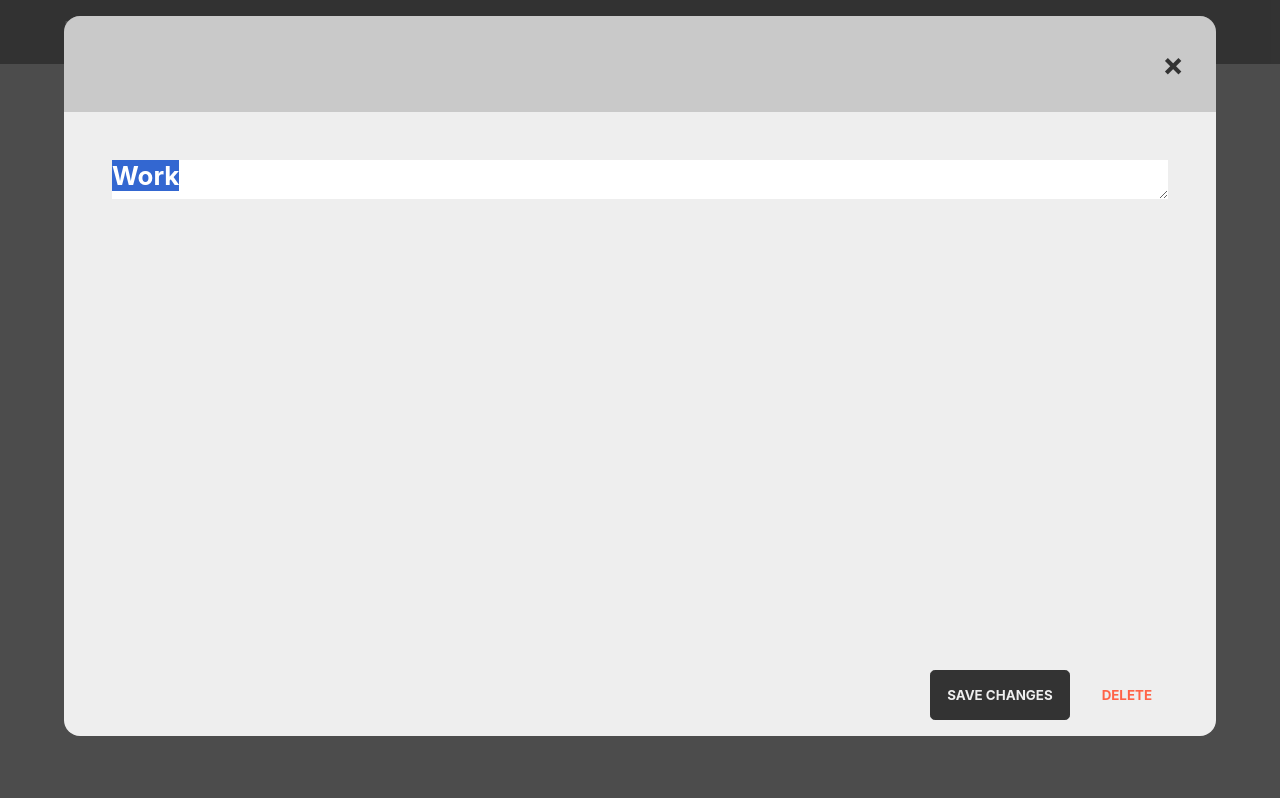
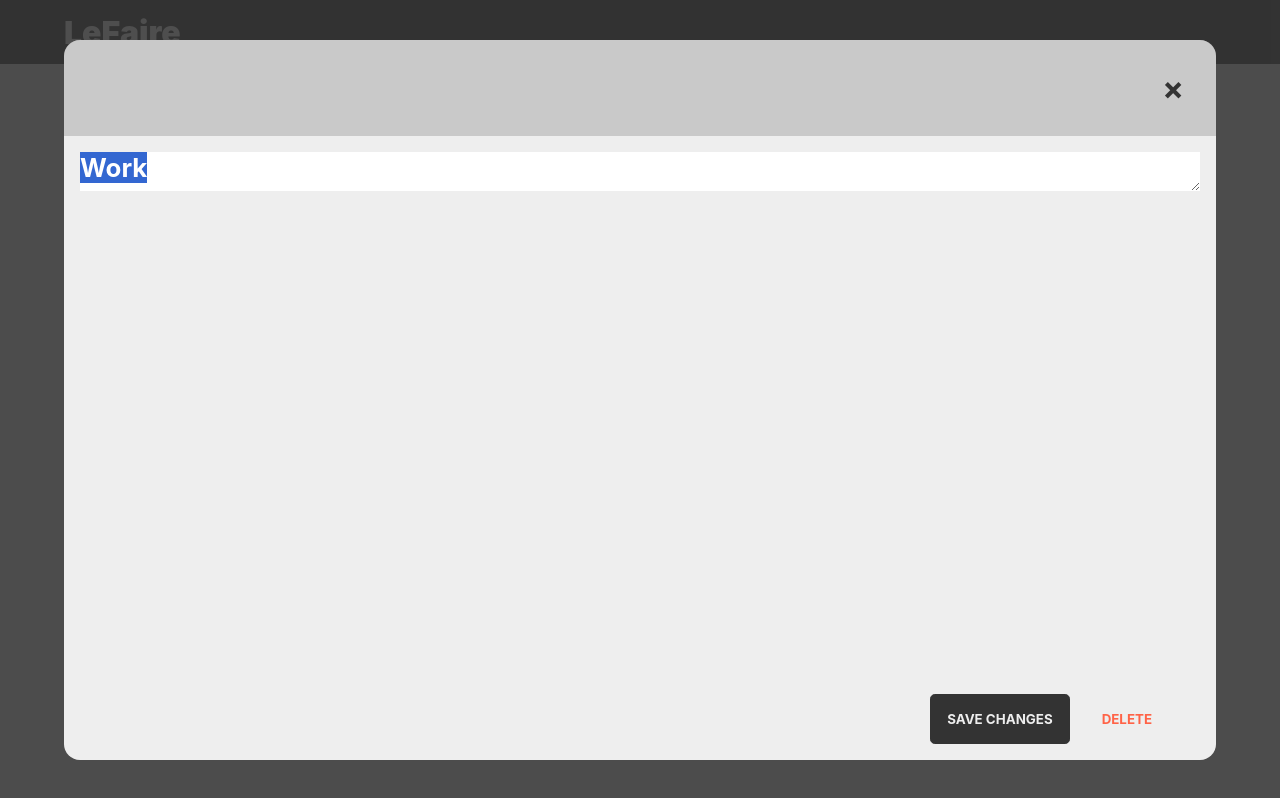
Before and after one commit to okcedric/odin-todo, a website built with webpack: page dist/index.html in a window 1280 px wide. Both pictures are taken after a click on the element "Work". Built offline with nearby package versions, Linux system fonts and the light colour scheme.

Commit message:
Fix size issues"

```diff
--- a/src/manipulate/render.css
+++ b/src/manipulate/render.css
@@ -358,6 +358,7 @@ input.date{
 }
 
 .overlay{
+    display: flex;
      align-items: center;
      position: fixed;
      justify-content: center;
@@ -384,7 +385,6 @@ input.date{
 .card{
     display: flex;
     flex-direction: column;
-    margin: 4rem;
     width: calc(100% - 8rem);
     min-height: 90vh;
     background-color: #EEE;
@@ -400,8 +400,7 @@ input.date{
     display: flex;
     justify-content: space-between;
     flex: 1;
-    padding: 3rem;
-    font-size: 2em;
+    padding: 1rem;
     width: 100%;
 
 }
```
Also changed, not shown: dist/main.js.
